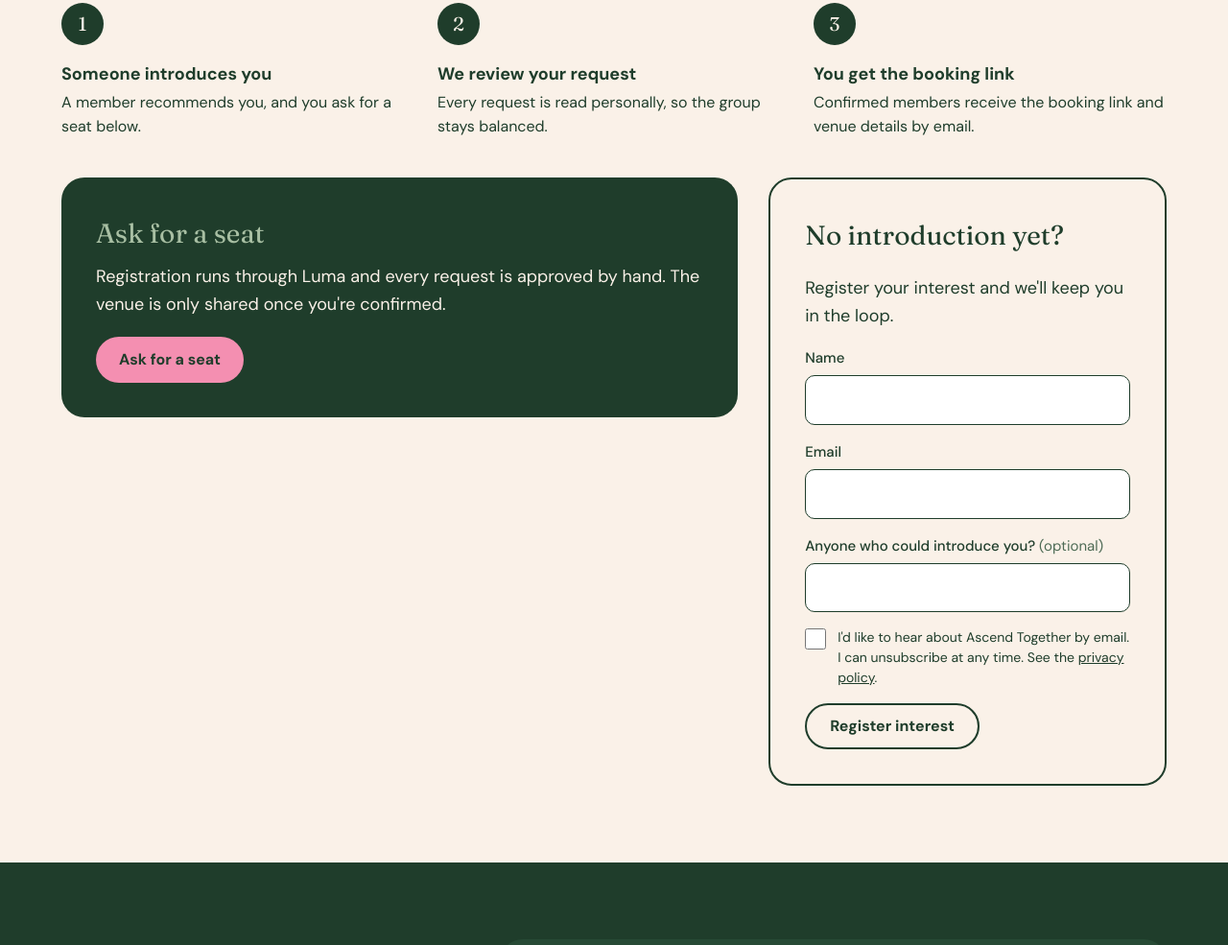
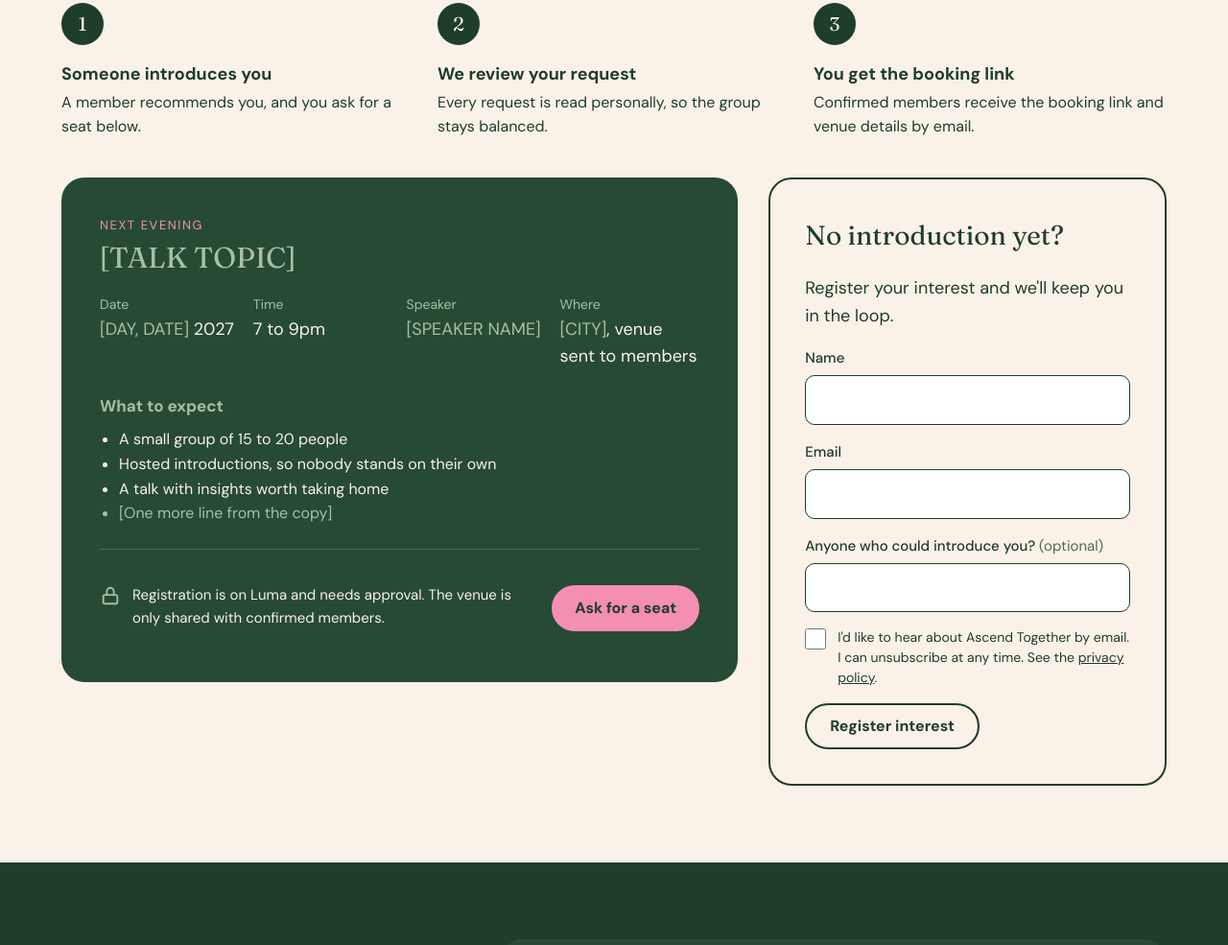
Before and after one commit to jedarlingtonx/ascendtogether.co.uk, a plain HTML site: page index.html in a window 1280 px wide. Shown: the part 1868-2853 px from the top of the page at 96% size. Drawn offline with Linux system fonts and the light colour scheme; a script that the page names is missing.

Commit message:
Use the Next evening card for Ask for a seat on the home page (#10)
The home Ask for a seat card now matches the Events page card: talk
topic, date/time/speaker/where, what to expect, and the lock note
beside the Luma Ask for a seat button.


Claude-Session: https://claude.ai/code/session_01Gu4sFXK9Ar73FdqgiFZZsa

Co-authored-by: Claude <noreply@anthropic.com>

```diff
--- a/assets/css/site.css
+++ b/assets/css/site.css
@@ -501,3 +501,8 @@ section.promises { margin-top: 0; }
   .hero-grid .photo-frame { aspect-ratio: 16 / 9; }
   .hero-grid .hero-actions { margin: -36px 24px 0; }
 }
+
+/* Event card on the cream Join us section keeps its dark-card colours */
+.on-cream .event-card { color: var(--cream); }
+.on-cream .event-card .tbc { color: var(--sage); }
+.on-cream .event-card a:not(.btn) { color: var(--pink); }
--- a/index.html
+++ b/index.html
@@ -131,12 +131,35 @@
         Luma registration embed for evt-ZYcuPyDKiRFHqgM. site.js inserts the iframe once the
         visitor accepts cookies, or when they press "Show the booking form".
       -->
-      <section id="seat" class="form-card form-card--dark luma-embed seat-card" aria-labelledby="seat-title">
-        <h3 id="seat-title">Ask for a seat</h3>
-        <p>Registration runs through Luma and every request is approved by hand. The venue is only shared once you're confirmed.</p>
-        <!-- Same Luma registration button as the Events page: opens Luma's registration form over the page. -->
-        <a class="btn luma-checkout--button" href="https://luma.com/event/evt-ZYcuPyDKiRFHqgM" data-luma-action="checkout" data-luma-event-id="evt-ZYcuPyDKiRFHqgM" target="_blank" rel="noopener">Ask for a seat</a>
-      </section>
+      <article id="seat" class="event-card seat-card" aria-labelledby="seat-title">
+        <p class="label">Next evening</p>
+        <h3 id="seat-title" class="tbc">[TALK TOPIC]</h3>
+        <dl class="event-meta">
+          <div><dt>Date</dt><dd><span class="tbc">[DAY, DATE]</span> 2027</dd></div>
+          <div><dt>Time</dt><dd>7 to 9pm</dd></div>
+          <div><dt>Speaker</dt><dd class="tbc">[SPEAKER NAME]</dd></div>
+          <div><dt>Where</dt><dd><span class="tbc">[CITY]</span>, venue sent to members</dd></div>
+        </dl>
+        <h4>What to expect</h4>
+        <ul>
+          <li>A small group of 15 to 20 people</li>
+          <li>Hosted introductions, so nobody stands on their own</li>
+          <li>A talk with insights worth taking home</li>
+          <li class="tbc">[One more line from the copy]</li>
+        </ul>
+        <div class="event-book">
+          <p class="lock">
+            <svg width="22" height="22" viewBox="0 0 24 24" fill="none" stroke="#A8BFA3" stroke-width="2" stroke-linecap="round" stroke-linejoin="round" aria-hidden="true"><rect x="4" y="11" width="16" height="10" rx="2"/><path d="M8 11V7a4 4 0 0 1 8 0v4"/></svg>
+            <span>Registration is on Luma and needs approval. The venue is only shared with confirmed members.</span>
+          </p>
+          <!--
+            Luma registration button. Without the Luma script it is a plain link to the event page.
+            site.js loads embed.lu.ma/checkout-button.js only after the visitor accepts cookies,
+            which turns the link into Luma's in-page registration window.
+          -->
+          <a class="btn luma-checkout--button" href="https://luma.com/event/evt-ZYcuPyDKiRFHqgM" data-luma-action="checkout" data-luma-event-id="evt-ZYcuPyDKiRFHqgM" target="_blank" rel="noopener">Ask for a seat</a>
+        </div>
+      </article>
 
       <form id="interest" class="form-card form-card--line js-placeholder-form" aria-labelledby="interest-title" novalidate>
         <h3 id="interest-title">No introduction yet?</h3>
```
